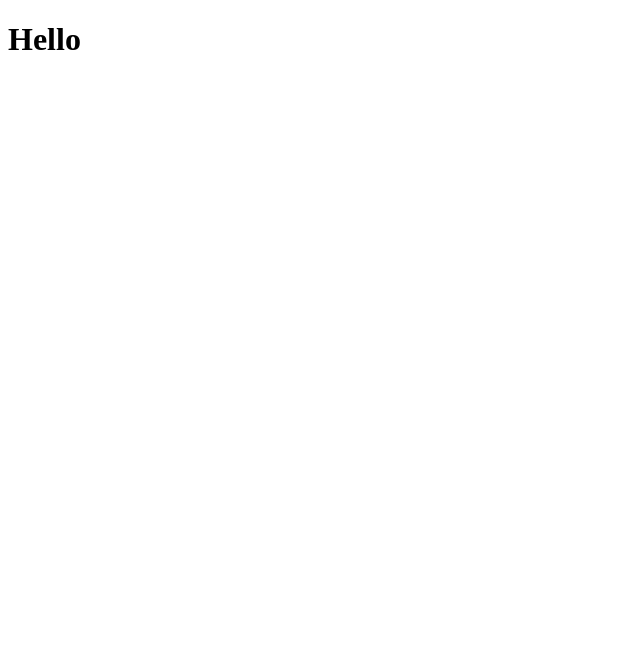
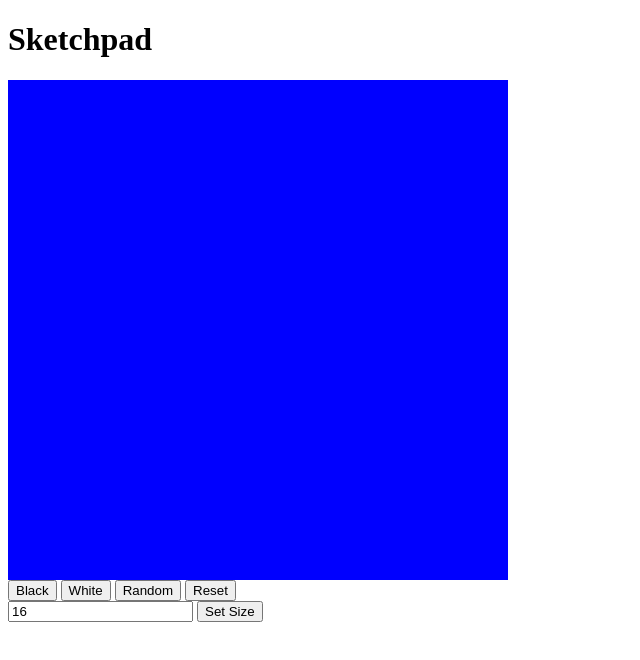
Before and after one commit to chocnutking93/etch-a-sketch, a plain HTML site: page index.html in a window 1280 px wide. Shown: the whole page, without its empty margins (0-640 px from the left). Drawn offline with Linux system fonts and the light colour scheme.

Commit message:
added new file

```diff
--- a/etch.js
+++ b/etch.js
@@ -0,0 +1,10 @@
+let board = document.querySelector('.board')
+board.style.gridTemplateColumns ='repeat(16 , 1fr)';
+board.style.gridTemplateRows = 'repeat(16 , 1fr)';
+
+for(let i = 0; i<256; i++){
+    let square = document.createElement('div');
+    square.style.backgroundColor = 'blue';
+    board.insertAdjacentElement('beforeend',square);
+
+}
--- a/index.html
+++ b/index.html
@@ -5,8 +5,25 @@
      <meta http-equiv="X-UA-Compatible" content="IE=edge">
      <meta name="viewport" content="width=device-width, initial-scale=1.0">
      <title>Etch a Sketch</title>
+     <link rel="stylesheet" href="reset.css">
      <link rel="stylesheet" href="styles.css">
      <script defer src="etch.js"></script>
 </head>
-
-<h1>Hello</h1>
+<body>
+    <div class = "flex-container">
+        <div class="title"><h1>Sketchpad</h1></div>
+        <div class="content">
+            <div class="board"></div>
+            <div class="buttons">
+                <button>Black</button>
+                <button>White</button>
+                <button>Random</button>
+                <button>Reset</button>
+            </div>
+            <div>
+                <input type="text" placeholder="Size of Board" value="16"/>
+                <button> Set Size</button>
+            </div>
+        </div>
+    </div>
+</body>
--- a/styles.css
+++ b/styles.css
@@ -0,0 +1,5 @@
+.board{
+    width:500px;
+    height: 500px;
+    display:grid;
+}
```
Also changed, not shown: reset.css (added).
